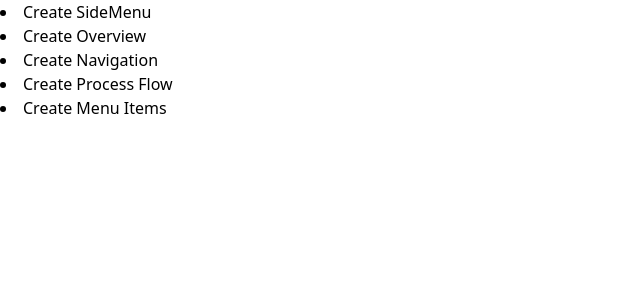
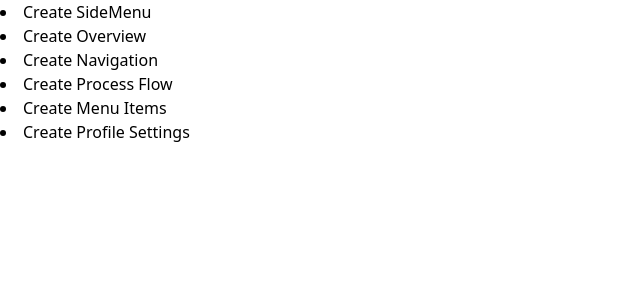
Before and after one commit to olympiosumbilon/InventorySystemV01, a React (Vite) app: page /dashboard in a window 1280 px wide. Shown: the top 300 px of the page, without its empty margins (0-640 px from the left). Built offline with nearby package versions, Linux system fonts and the light colour scheme.

Commit message:
Task: Create SPA Dashboard

```diff
--- a/src/pages/Dashboard/DashboardPage.tsx
+++ b/src/pages/Dashboard/DashboardPage.tsx
@@ -6,6 +6,7 @@ const Dashboard = () =>{
             <li>Create Navigation</li>
             <li>Create Process Flow</li>
             <li>Create Menu Items</li>
+            <li>Create Profile Settings</li>
         </div>
     )
 }
```
